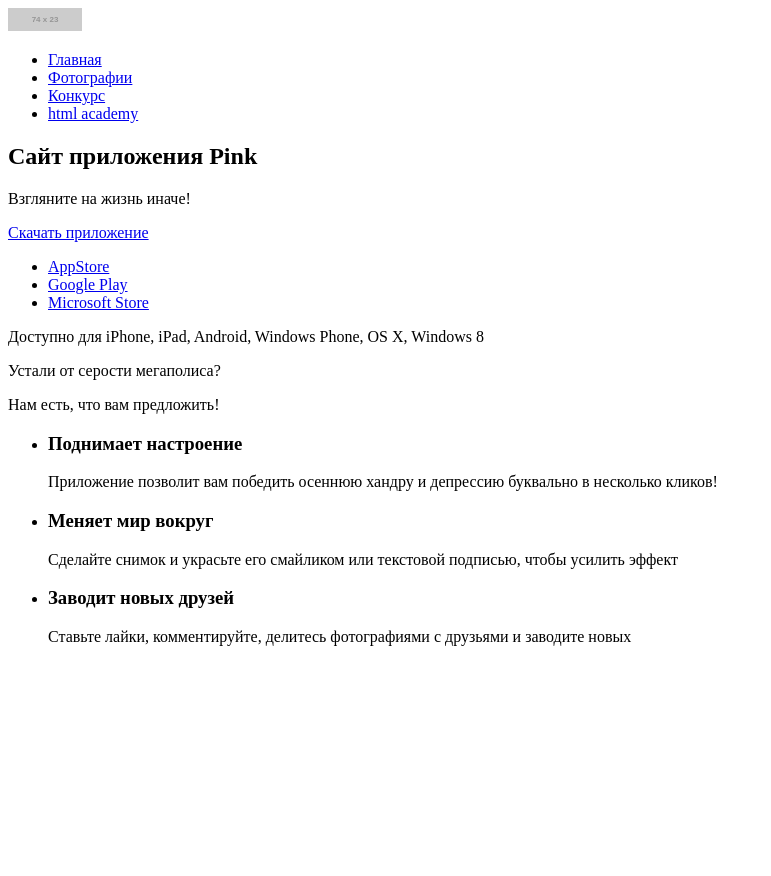
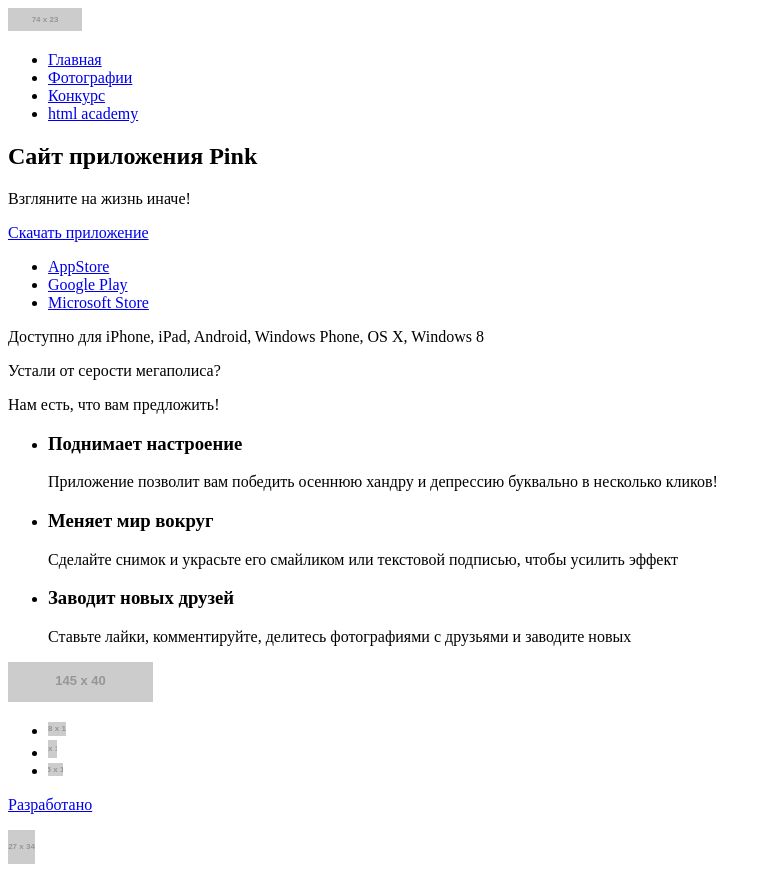
Before and after one commit to Jackree/1030339-pink-20, a website: page source/index.html in a window 1280 px wide. Shown: the whole page, without its empty margins (0-771 px from the left). Before the commit the page ends 800 px from the top, so only its background shows below. Drawn offline with Linux system fonts and the light colour scheme; placeholder pictures from the web are drawn by us.

Commit message:
Разметка футера на главной странице

```diff
--- a/source/index.html
+++ b/source/index.html
@@ -77,6 +77,32 @@
       </ul>
     </section>
   </main>
+  <footer class="footer">
+    <a class="footer-logo" href="index.html">
+      <img class="footer-logo__image" src="https://via.placeholder.com/145x40" alt="Логотип приложения Pink">
+    </a>
+    <ul class="footer__social social-list">
+      <li class="social-list__item">
+        <a class="social-list__link social-list__link--twitter" href="#">
+          <img src="https://via.placeholder.com/18x14" alt="">
+        </a>
+      </li>
+      <li class="social-list__item">
+        <a class="social-list__link social-list__link--facebook" href="#">
+          <img src="https://via.placeholder.com/9x18" alt="">
+        </a>
+      </li>
+      <li class="social-list__item">
+        <a class="social-list__link social-list__link--youtube" href="#">
+          <img src="https://via.placeholder.com/15x13" alt="">
+        </a>
+      </li>
+    </ul>
+    <a class="footer__copyright" href="#">
+      <p class="footer__copyright-text">Разработано</p>
+      <img class="footer__copyright-image" src="https://via.placeholder.com/27x34" alt="">
+    </a>
+  </footer>
 </body>
 
 </html>
```
